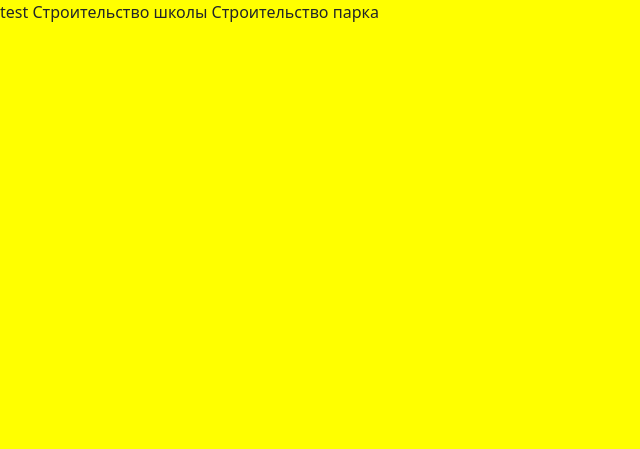
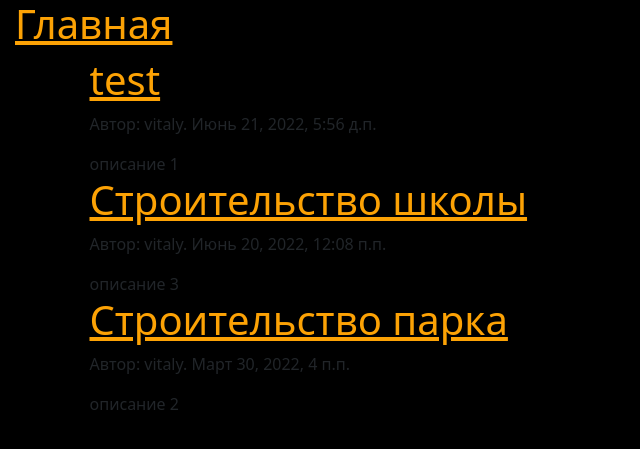
Before and after one commit to vitalyaotletaesh/SVNP, a Django app: page / in a window 1280 px wide. Shown: the top 449 px of the page, without its empty margins (0-640 px from the left). Run offline with Django 3.2, Linux system fonts and the light colour scheme; data comes from the database, SQL or seed files in the repository; both versions use the stored data as it was after the commit.

Commit message:
fix html and models

```diff
--- a/SVNP/models.py
+++ b/SVNP/models.py
@@ -6,7 +6,7 @@ from django.utils import timezone
 class Project(models.Model):
     author = models.ForeignKey(settings.AUTH_USER_MODEL, on_delete=models.CASCADE)
     name = models.CharField(max_length=200)
-    title = models.TextField("Описание")
+    title = models.TextField("Описание", default='')
 
     created_date = models.DateTimeField(default=timezone.now)
 
@@ -20,7 +20,7 @@ class Project(models.Model):
 
 class Role(models.Model):
     name = models.CharField("Роль", max_length=50)
-    title = models.TextField("Описание")
+    title = models.TextField("Описание", default='')
 
     def __str__(self):
         return self.name
--- a/SVNP/static/SVNP/css/project_list.css
+++ b/SVNP/static/SVNP/css/project_list.css
@@ -1,3 +1,8 @@
 body{
-	background-color: yellow;
+	background-color: black;
+	padding-left: 15px;
 }
+
+h1 a {
+    color: #FCA205;
+}
--- a/SVNP/templates/SVNP/base.html
+++ b/SVNP/templates/SVNP/base.html
@@ -1,5 +1,4 @@
 {% load static %}
-<!DOCTYPE html>
 <html lang="ru">
 	<head>
 		<meta charset="utf-8" />
@@ -8,7 +7,16 @@
 		<link rel="stylesheet" href="{% static 'SVNP/css/project_list.css' %}">
 	</head>
 	<body>
-		{% block content %}
-        {% endblock %}
-		</body>
+		<div class="page-header">
+        	<h1><a href="/">Главная</a></h1>
+    	</div>
+    	<div class="content container">
+        <div class="row">
+            <div class="col-md-6">
+            {% block content %}
+            {% endblock %}
+            </div>
+        </div>
+    </div>
+	</body>
 </html>
--- a/SVNP/templates/SVNP/project_list.html
+++ b/SVNP/templates/SVNP/project_list.html
@@ -1,15 +1,13 @@
-{% load static %}
-<!DOCTYPE html>
-<html lang="ru">
-	<head>
-		<meta charset="utf-8" />
-		<title>SVNP</title>
-		<link rel="stylesheet" href="https://cdn.jsdelivr.net/npm/bootstrap@5.1.3/dist/css/bootstrap.min.css">
-		<link rel="stylesheet" href="{% static 'SVNP/css/project_list.css' %}">
-	</head>
-	<body>
-		{% for project in projects %}
-		    {{ project }}
-		{% endfor %}
-		</body>
-</html>
+{% extends 'SVNP/base.html' %}
+
+{% block content %}
+	{% for project in projects %}
+		<div class="project">
+			<div class="name">
+				<h1><a href="">{{ project.name }}</a></h1>
+				<p>Автор: {{ project.author }}. {{ project.created_date }}</p>
+			</div>
+			{{ project.title }}
+		</div>
+	{% endfor %}
+{% endblock %}
--- a/mysite/settings.py
+++ b/mysite/settings.py
@@ -120,7 +120,6 @@ USE_TZ = True
 # https://docs.djangoproject.com/en/3.2/howto/static-files/
 
 STATIC_URL = '/static/'
-
 STATICFILES_DIRS = [
    os.path.join(BASE_DIR, "static"),
 ]
```
Also changed, not shown: SVNP/forms.py (added, +9 -0 lines), SVNP/migrations/0006_auto_20220622_1250.py (added), db.sqlite3.
